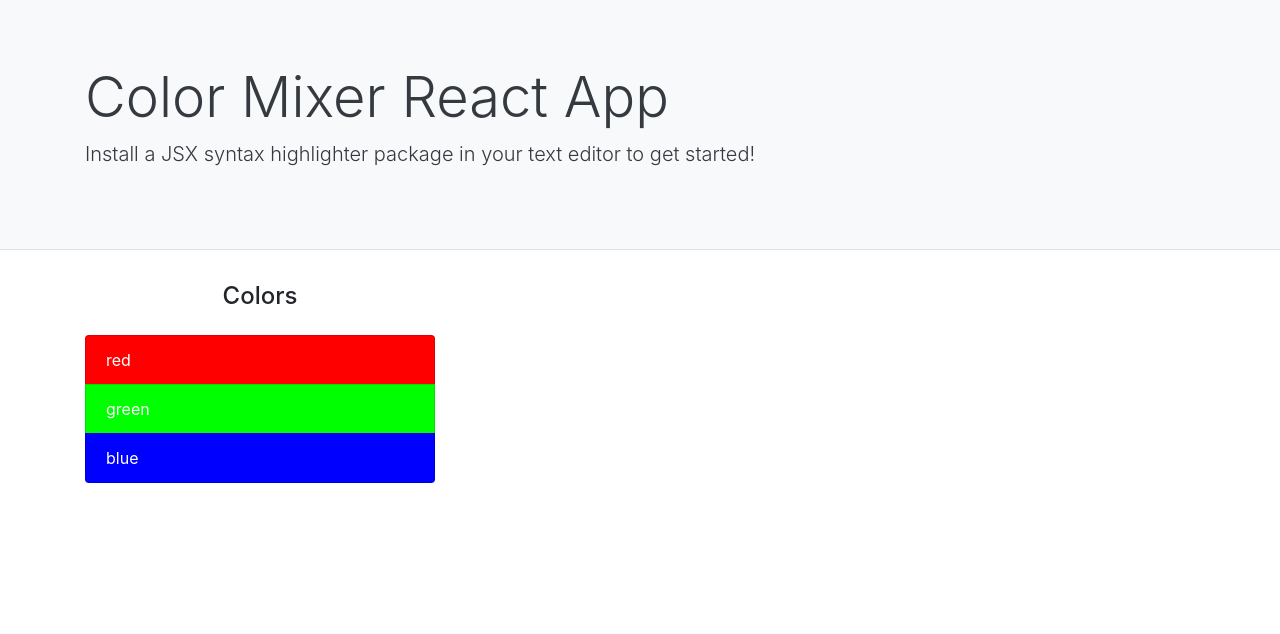
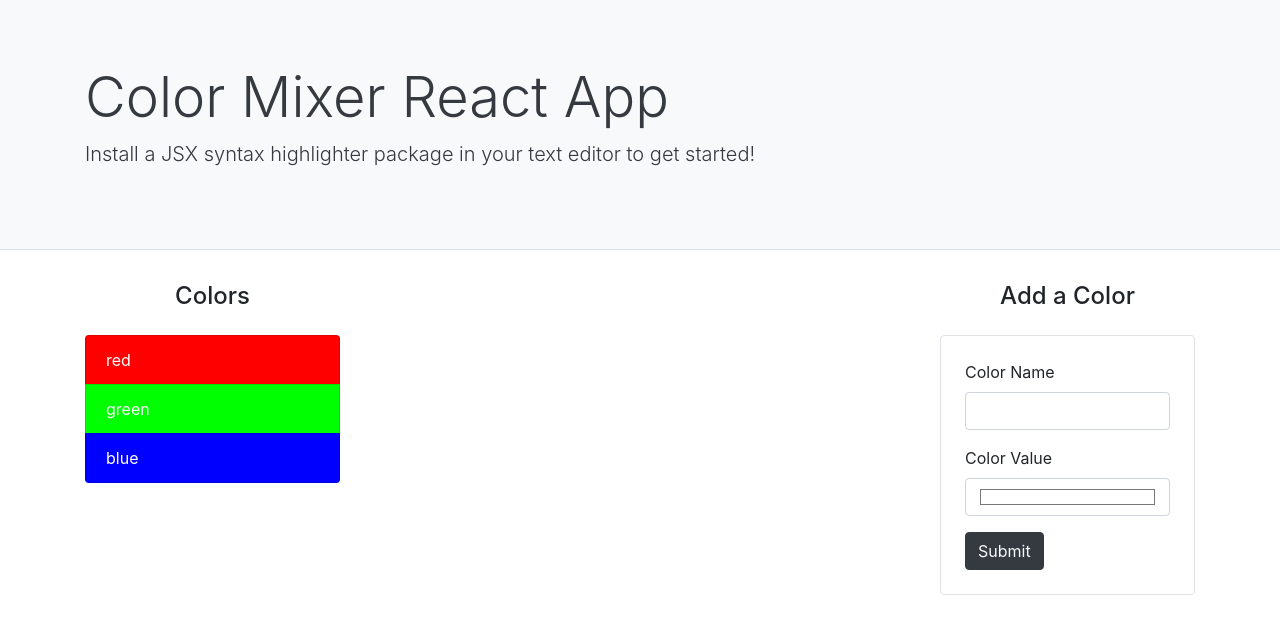
Before and after one commit to nsemmler/color-mixer-react-app, a React (Create React App) app: page / in a window 1280 px wide. Shown: the top 634 px of the page. Built offline with nearby package versions, Linux system fonts and the light colour scheme.

Commit message:
Add ColorForm with controlled components

```diff
--- a/src/App.js
+++ b/src/App.js
@@ -1,5 +1,6 @@
 import React, { Component } from 'react'
 import ColorList from './components/ColorList'
+import ColorForm from './components/ColorForm'
 import '../node_modules/bootstrap/dist/css/bootstrap.min.css'
 
 class App extends Component {
@@ -14,6 +15,10 @@ class App extends Component {
     }
   }
 
+  addNewColor = (color) => {
+    this.setState({ colors: [ ...this.state.colors, color ] })
+  }
+
   render() {
     return (
       <main>
@@ -25,13 +30,15 @@ class App extends Component {
         </div>
         <div className="container">
           <div className="row">
-            <div className="col">
+            <div className="col-3">
               <h2 className="h4 text-center mb-4">Colors</h2>
               <ColorList colors={ this.state.colors } />
             </div>
             <div className="col">
             </div>
-            <div className="col">
+            <div className="col-3">
+              <h2 className="h4 text-center mb-4">Add a Color</h2>
+              <ColorForm handleAddNewColor={ this.addNewColor } />
             </div>
           </div>
         </div>
--- /dev/null
+++ b/src/components/ColorForm.js
@@ -0,0 +1,59 @@
+import React, { Component } from 'react'
+
+class ColorForm extends Component {
+  constructor(props) {
+    super(props)
+    this.state = {
+      name: '',
+      color: '#FFFFFF'
+    }
+  }
+
+  onChange = (event) => {
+    this.setState({
+      [event.target.name]: event.target.value
+    })
+  }
+
+  onSubmit = (event) => {
+    event.preventDefault()
+    this.props.handleAddNewColor({
+      value: this.state.color,
+      name: this.state.name
+    })
+    this.setState({
+      name: '',
+      color: '#FFFFFF'
+    })
+  }
+
+  render () {
+    return (
+      <form onSubmit={ this.onSubmit } className="border rounded p-4">
+        <div className="form-group">
+          <label htmlFor="name">Color Name</label>
+          <input
+            onChange={ this.onChange }
+            type="text"
+            className="form-control"
+            name="name"
+            id="name"
+            value={ this.state.name }/>
+        </div>
+        <div className="form-group">
+          <label htmlFor="color">Color Value</label>
+          <input
+            onChange={ this.onChange }
+            type="color"
+            className="form-control"
+            name="color"
+            id="color"
+            value={ this.state.color }/>
+        </div>
+        <button type="submit" className="btn btn-dark text-light">Submit</button>
+      </form>
+    )
+  }
+}
+
+export default ColorForm
--- a/src/components/ColorList.js
+++ b/src/components/ColorList.js
@@ -1,9 +1,9 @@
 import React from 'react'
 
 const ColorList = ({ colors }) => {
-  const lis = colors.map(color => {
-    const style = { 'background-color': color.value }
-    return <li className="list-group-item text-white" style={ style }>{ color.name }</li>
+  const lis = colors.map((color, i) => {
+    const style = { backgroundColor: color.value }
+    return <li className="list-group-item text-white" key={ i } style={ style }>{ color.name }</li>
   })
 
   return <ul className="list-group">
```
